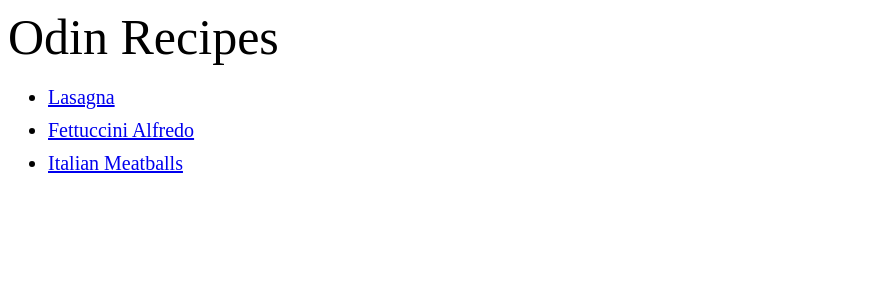
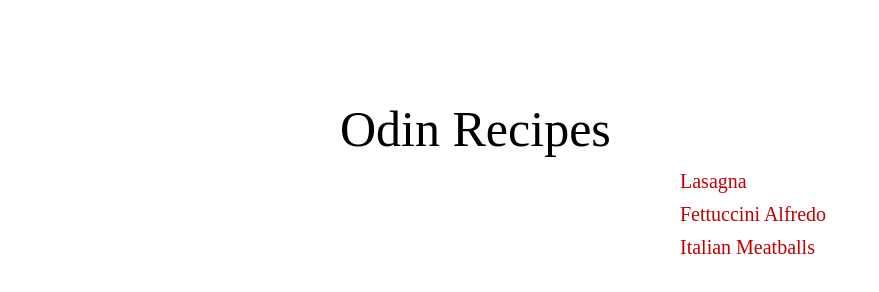
Before and after one commit to sean-nl/odin-recipes, a plain HTML site: page index.html in a window 1280 px wide. Shown: the whole page, without its empty margins (0-879 px from the left). Drawn offline with Linux system fonts and the light colour scheme.

Commit message:
Update styles and layout
Applies a minimal red link style site-wide.

Changes homepage layout, incorporating alignment and div knowledge from Odin Project CSS Foundations.

```diff
--- a/index.html
+++ b/index.html
@@ -7,11 +7,17 @@
         <link rel="stylesheet" href="styles.css">
     </head>
     <body>
+        <div class="title-card">
+            <div class="left">
                 <h1>Odin Recipes</h1>
+            </div>
+            <div class="right">
                 <ul>
                     <li><a href="recipes/lasagna.html">Lasagna</a></li>
                     <li><a href="recipes/fettuccine-alfredo.html">Fettuccini Alfredo</a></li>
                     <li><a href="recipes/italian-meatballs.html">Italian Meatballs</a></li>
                 </ul>
+            </div>
+        </div>
     </body>
 </html>
--- a/styles.css
+++ b/styles.css
@@ -1,4 +1,7 @@
 /* styles.css */
+
+
+/* General styles */
 
 * {
     font-family: "Times New Roman", Times, serif;
@@ -25,10 +28,6 @@ h2, h3, p, .ingredients {
     font-size: 20px;
 }
 
-.ingredients {
-    list-style-type: square;
-}
-
 h3 {
     margin-bottom: 0px;
 }
@@ -45,15 +44,18 @@ li {
     margin-top: 10px;
 }
 
-/* ul {
-    margin: 1px;
-} */
+ul {
+    list-style-type: none;
+}
 
 h4 {
     font-weight: 600;
     margin-top: 0px;
 
 }
+
+
+/* Recipe page styles */
 
 .description {
     font-style: italic;
@@ -62,6 +64,10 @@ h4 {
 
 .recipe-column {
     vertical-align: baseline;
+}
+
+.ingredients {
+    list-style-type: square;
 }
 
 .recipe {
@@ -76,3 +82,44 @@ h4 {
 .steps ol li {
     margin-bottom: 40px;
 }
+
+/* Homepage styles */
+
+.title-card {
+    width: 600px;
+    margin: 100px auto;
+    /* border: 1px solid black */
+    /*background-color: azure;*/
+}
+
+.right,
+.left {
+    width: 300px;
+    height: 50px;
+}
+
+.right {
+    margin-left: auto;
+    margin-right: 0;
+}
+
+.left {
+    margin-left: 0;
+    margin-right: auto;
+
+}
+
+a {
+    color: rgb(192, 0, 0);
+    text-decoration: none;
+    font-weight: 300;
+}
+
+a:visited {
+    color: rgb(192, 0, 0);
+}
+
+a:hover {
+    color: rgb(192, 0, 0);
+    text-decoration: underline;
+}
```
Lines whose indentation alone changed are shown as unchanged.
